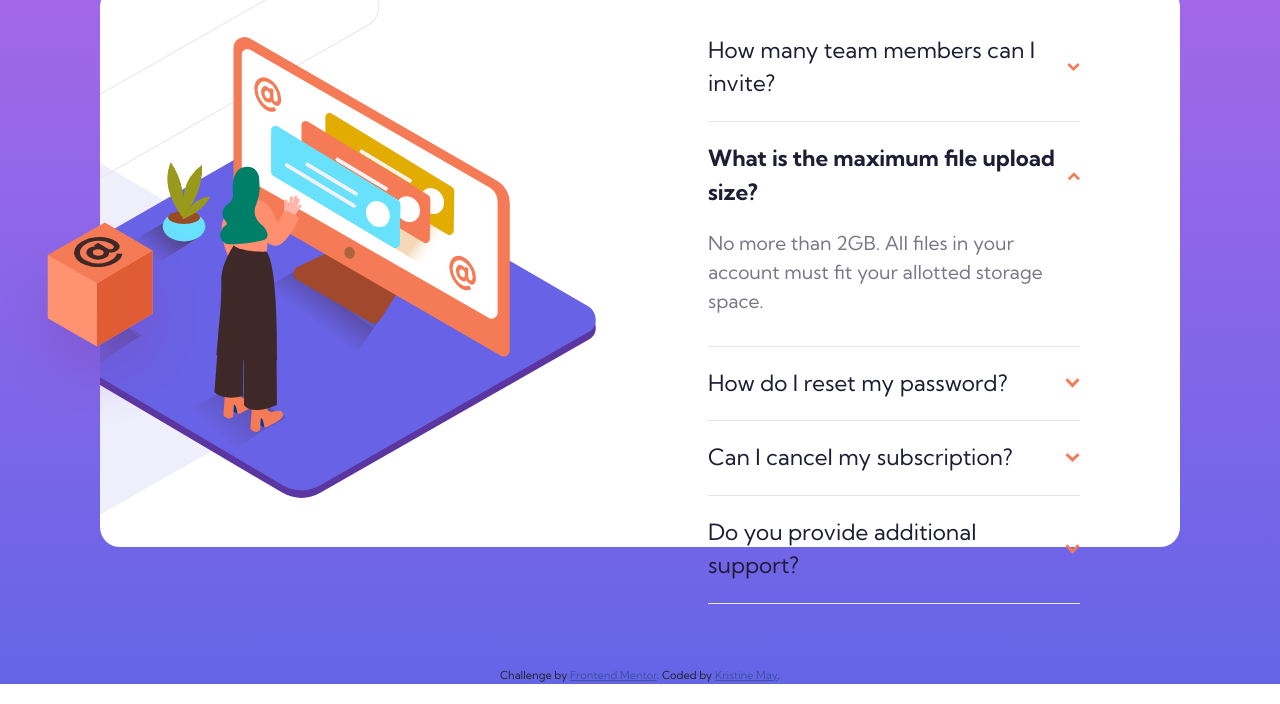
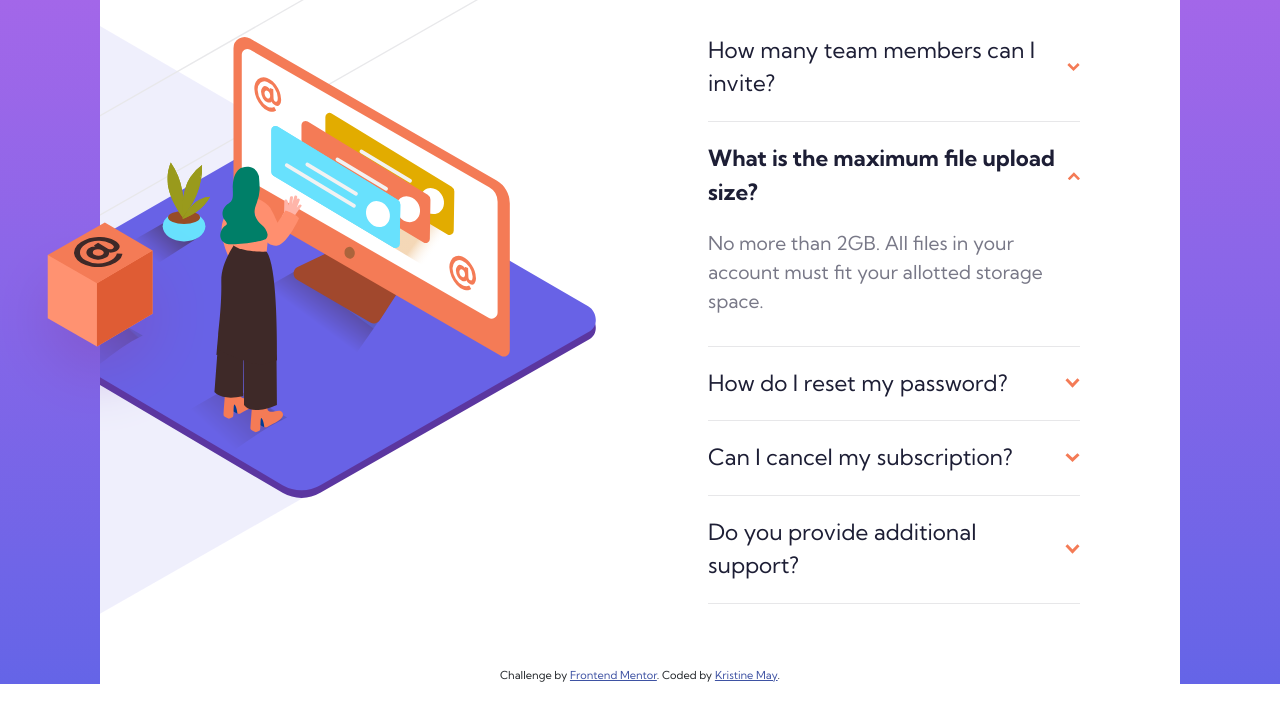
Before and after one commit to sn-tin/faq-accordion-card-main, a website built with Parcel: page src/index.html in a window 1280 px wide. Shown: the part 133-837 px from the top of the page. Built offline with nearby package versions, Linux system fonts and the light colour scheme.

Commit message:
Remove height on container

```diff
--- a/src/scss/_base.scss
+++ b/src/scss/_base.scss
@@ -35,7 +35,6 @@ main {
 }
 
 .container {
-    height: 70%;
     align-items: center;
     justify-content: center;
     background-color: white;
@@ -44,7 +43,7 @@ main {
     margin: 0 100px;
     background-image: url("../images/bg-pattern-desktop.svg");
     background-repeat: no-repeat;
-    background-size: 100%;
+    background-size: 80rem;
     background-position: -50rem -25rem;
 }
 
```
Also changed, not shown: dist/index.js, 4 other files.
